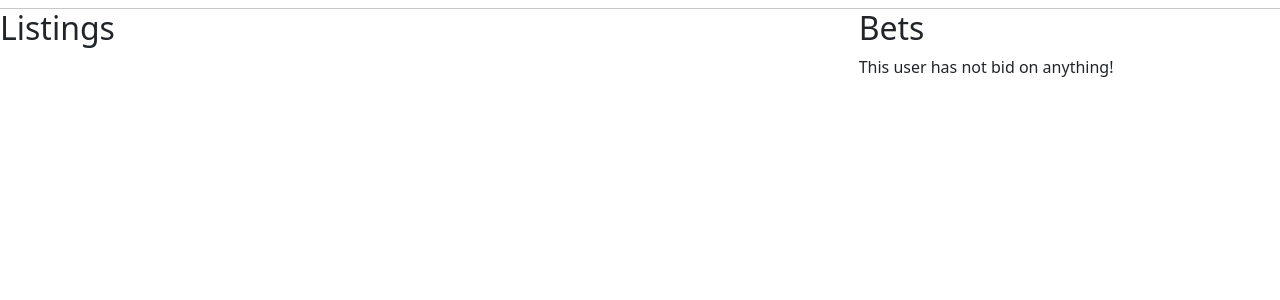
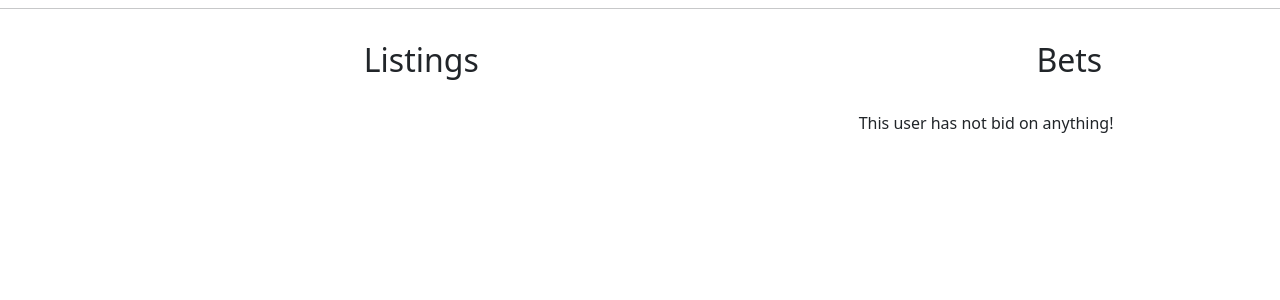
Before and after one commit to LvoBGM/LvoBuy, a Django app: template bets/templates/bets/account.html in a window 1280 px wide. Shown: the part 56-356 px from the top of the page. Run offline with Django 5.2, Linux system fonts and the light colour scheme; the template is opened without the code that fills it, so the values that code supplies are empty.

Commit message:
style: center section headers and show more anchor in account page

```diff
--- a/bets/static/bets/account-styles.css
+++ b/bets/static/bets/account-styles.css
@@ -4,3 +4,10 @@
     grid-template-rows: auto;
     gap: 1em;
 }
+
+.section-header, #show-more-anchor {
+    display: block;
+    width: max-content;
+    margin: 1em auto;
+    text-align: center;
+}
--- a/bets/static/bets/styles.css
+++ b/bets/static/bets/styles.css
@@ -31,6 +31,7 @@
     display: grid;
     grid-template-columns: repeat(auto-fit, minmax(300px, 1fr));
     padding: 3vw;
+    padding-bottom: 0px;
 }
 
 #listing-anchor {
--- a/bets/templates/bets/account.html
+++ b/bets/templates/bets/account.html
@@ -14,11 +14,11 @@
     <h1>{{ username }}</h1>
     <hr>
     <div id="profile-grid">
-        <div>
+        <div id="listings-container">
             <h2 class="section-header"> Listings </h2>
             {% include "bets/listings_layout.html" %}
             {% if show_more %}
-                <a href="{% url 'account_listings' username 1 %}" >Show More</a>
+                <a id="show-more-anchor" href="{% url 'account_listings' username 1 %}" >Show More</a>
             {% endif %}
         </div>
         <div>
```
